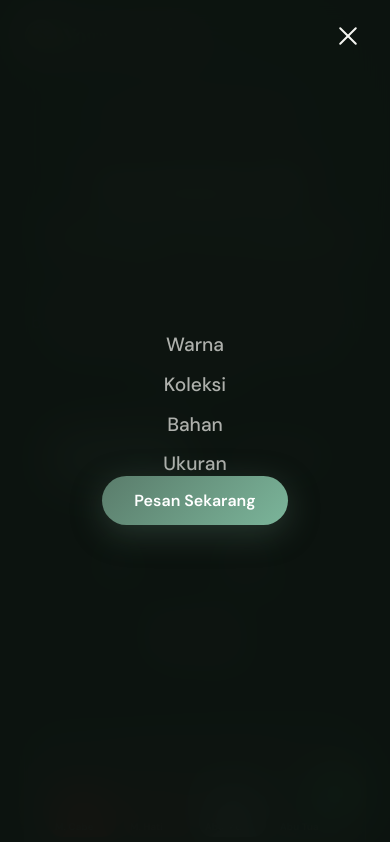
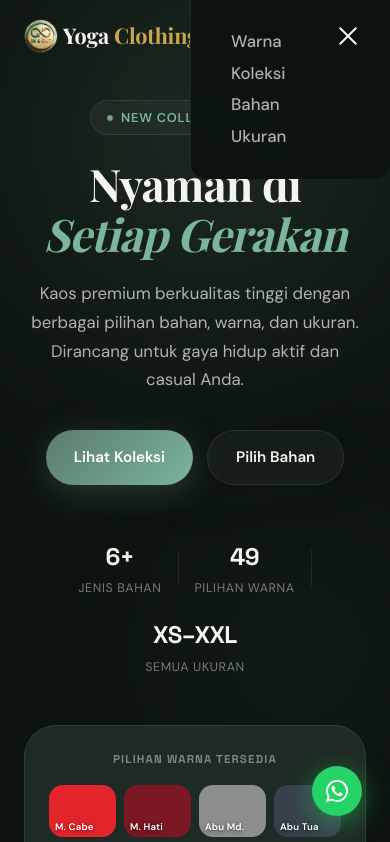
Before and after one commit to sibabayoga/Yogaclothing, a plain HTML site: page index.html in a window 390 px wide. Both pictures are taken after a click on the button "Toggle menu". Shown: the top 842 px of the page. Drawn offline with nearby package versions, Linux system fonts and the light colour scheme; a web font is replaced by a local one.

Commit message:
chore: refine mobile navbar, update scroll selection logic, and misc design fixes

```diff
--- a/index.html
+++ b/index.html
@@ -32,7 +32,6 @@
         <li><a href="#collection" class="nav-link">Koleksi</a></li>
         <li><a href="#fabrics" class="nav-link">Bahan</a></li>
         <li><a href="#sizes" class="nav-link">Ukuran</a></li>
-        <li><a href="#contact" class="nav-cta">Pesan Sekarang</a></li>
       </ul>
     </div>
   </nav>
--- a/script.js
+++ b/script.js
@@ -225,7 +225,9 @@ document.addEventListener('DOMContentLoaded', function () {
         }
       });
     },
-    { threshold: 0.4 }
+    {
+      rootMargin: '-20% 0px -70% 0px'
+    }
   );
 
   sections.forEach(sec => sectionObserver.observe(sec));
--- a/styles.css
+++ b/styles.css
@@ -1348,39 +1348,43 @@ body {
 
 @media (max-width: 768px) {
   .nav-links {
-    display: none;
+    display: flex;
     position: fixed;
     top: 0;
-    left: 0;
-    right: 0;
-    bottom: 0;
-    background: rgba(13, 20, 16, 0.97);
-    backdrop-filter: blur(20px);
+    right: -280px;
+    width: 200px;
+    background: rgba(13, 20, 16, 0.98);
+    backdrop-filter: blur(24px);
+    -webkit-backdrop-filter: blur(24px);
+    border-left: 1px solid var(--border);
     flex-direction: column;
     justify-content: center;
-    align-items: center;
-    gap: 8px;
+    align-items: flex-start;
+    gap: 4px;
     z-index: 999;
+    padding: 28px 24px;
+    border-radius: 0 0 15px 15px;
+    transition: right 0.35s cubic-bezier(0.22, 1, 0.36, 1);
   }
 
   .nav-links.open {
-    display: flex;
+    right: 0;
   }
 
   .nav-link {
-    font-size: 1.2rem;
-    padding: 14px 28px;
-  }
-
-  .nav-cta {
-    font-size: 1rem;
-    padding: 14px 32px;
-    margin-top: 8px;
+    font-size: 1.05rem;
+    padding: 12px 16px;
+    width: 100%;
+    border-radius: var(--radius-md);
+  }
+
+  .nav-link:hover {
+    background: var(--surface-2);
   }
 
   .nav-toggle {
     display: flex;
-    z-index: 1000;
+    z-index: 1001;
   }
 
   .nav-toggle.active span:nth-child(1) {
```
